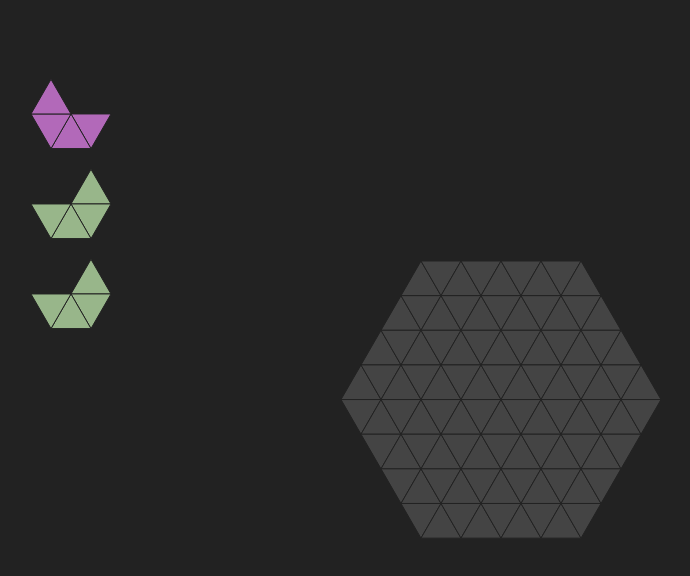
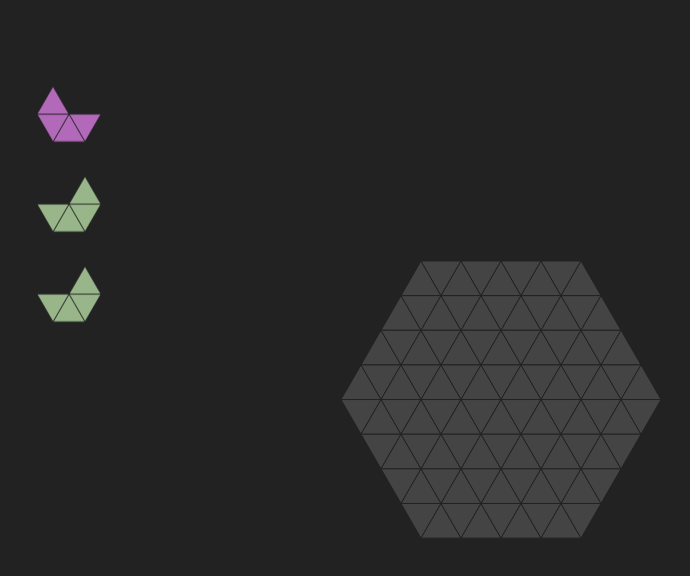
Before and after one commit to Candiniz/hexis, a React (Create React App) app: page / in a window 1280 px wide. Shown: the top 576 px of the page, without its empty margins (139-829 px from the left). Built offline with nearby package versions, Linux system fonts and the light colour scheme.

Commit message:
Animações nas peças

```diff
--- a/package.json
+++ b/package.json
@@ -4,6 +4,7 @@
   "private": true,
   "dependencies": {
     "cra-template": "1.2.0",
+    "framer-motion": "^11.15.0",
     "react": "^18.2.0",
     "react-dom": "^18.2.0",
     "react-scripts": "^5.0.1",
--- a/src/components/Board.jsx
+++ b/src/components/Board.jsx
@@ -10,7 +10,8 @@ const Board = () => {
     const [droppedTriangles, setDroppedTriangles] = useState([]);
     const [droppedTriangleColors, setDroppedTriangleColors] = useState({});
     const [resetKey, setResetKey] = useState(0);
-
+    const [animatedPieces, setAnimatedPieces] = useState([]);
+    const [newPieces, setNewPieces] = useState([]);
 
     const scale = 0.8; // Escala do tabuleiro
     const size = 50 * scale; // Tamanho do triângulo
@@ -55,6 +56,8 @@ const Board = () => {
     const generateNewPieces = () => {
         const randomShapes = [getRandomShape(), getRandomShape(), getRandomShape()];
         setPieceShapes(randomShapes);
+
+        setNewPieces([0, 1, 2]);
         setResetKey((prevKey) => prevKey + 1);
     };
 
@@ -254,7 +257,21 @@ const Board = () => {
     };
 
 
-
+    useEffect(() => {
+        setAnimatedPieces((prev) => {
+            // Marque como não animadas apenas as novas peças
+            const newIndices = pieceShapes
+                .map((_, index) => (!prev.includes(index) ? index : null))
+                .filter((index) => index !== null);
+            return [...prev, ...newIndices];
+        });
+    }, [pieceShapes]);
+    useEffect(() => {
+        if (newPieces.length > 0) {
+            const timeout = setTimeout(() => setNewPieces([]), 300); // Limpa após 300ms
+            return () => clearTimeout(timeout);
+        }
+    }, [newPieces]);
 
     // Atualiza o estado isMobile com base na largura da tela
     useEffect(() => {
@@ -297,6 +314,8 @@ const Board = () => {
                             scaleFactor={1}
                             onDrop={() => handlePieceDrop(index)}
                             onHover={(triangles) => handlePieceHover(triangles)}
+                            isNew={newPieces.includes(index)}
+                            index={index}
                             positionY={positionY}
                             positionX={positionX}
                         />
--- a/src/components/Piece.jsx
+++ b/src/components/Piece.jsx
@@ -1,5 +1,7 @@
+/* eslint-disable react-hooks/exhaustive-deps */
 import { useState, useRef, useEffect } from "react";
 import styles from './Piece.module.css';
+import { motion } from "framer-motion";
 
 const Piece = ({
   shape,
@@ -8,12 +10,16 @@ const Piece = ({
   onHover,
   onDrop,
   index,
+  isNew,
   pieceIndex,
   positionY,
   positionX,
 }) => {
   const [position, setPosition] = useState({ x: 0, y: 0 }); // Posição da peça
   const [isDragging, setIsDragging] = useState(false); // Estado de arrasto
+  const [draggingStates, setDraggingStates] = useState([]);
+
+
   const pieceRef = useRef(null);
   const dragStartRef = useRef({ x: 0, y: 0 }); // Posição inicial do mouse
 
@@ -22,7 +28,6 @@ const Piece = ({
   const scaledSize = validSize * scaleFactor;
 
   const height = (Math.sqrt(3) / 2) * scaledSize;
-  const width = scaledSize * 3;
 
   // Definição das formas
   const shapesSVG = {
@@ -365,17 +370,15 @@ const Piece = ({
 
   const handleMouseDown = (event) => {
     setIsDragging(true);
-    dragStartRef.current = {
-      x: event.clientX - position.x,
-      y: event.clientY - position.y,
-    };
+    pieceRef.current.dragStartX = event.clientX - position.x;
+    pieceRef.current.dragStartY = event.clientY - position.y;
   };
 
   const handleMouseMove = (event) => {
     if (!isDragging) return;
 
-    const newX = event.clientX - dragStartRef.current.x;
-    const newY = event.clientY - dragStartRef.current.y;
+    const newX = event.clientX - pieceRef.current.dragStartX;
+    const newY = event.clientY - pieceRef.current.dragStartY;
 
     setPosition({ x: newX, y: newY });
 
@@ -395,7 +398,7 @@ const Piece = ({
       centerY = top + height / 2 - 15 + matrix.f;
     } else {
       // Caso não tenha transformação, usamos as coordenadas do bounding rect
-   const matrix = new DOMMatrix(transform); // Cria a matriz de transformação
+      const matrix = new DOMMatrix(transform); // Cria a matriz de transformação
       centerX = left + width / 2 + matrix.e;
       centerY = top + height / 2 + matrix.f;
     }
@@ -404,7 +407,7 @@ const Piece = ({
     // Por exemplo, você pode tentar uma compensação de pixels manual para corrigir
 
     onHover({
-      center: { x: centerX, y: centerY},
+      center: { x: centerX, y: centerY },
       shape: shapes[shape],
     });
   };
@@ -416,8 +419,27 @@ const Piece = ({
 
     if (onDrop) {
       onDrop(index);
+    } else {
+      setPosition({ x: 0, y: 0 });
     }
   };
+
+  const handleDragStart = (index) => {
+    setDraggingStates((prev) => {
+      const updated = [...prev];
+      updated[index] = true; // Define como arrastando
+      return updated;
+    });
+  };
+
+  const handleDragEnd = (index) => {
+    setDraggingStates((prev) => {
+      const updated = [...prev];
+      updated[index] = false; // Define como não arrastando
+      return updated;
+    });
+  };
+
 
   useEffect(() => {
     window.addEventListener("mousemove", handleMouseMove);
@@ -430,7 +452,22 @@ const Piece = ({
   }, [isDragging]);
 
   return (
-    <div
+    <motion.div
+
+      dragMomentum={false}
+
+
+      initial={isNew ? { scale: 0.5 } : false}
+      animate={{
+        scale: isDragging ? 1 : 0.8,
+      }}
+      whileDrag={{
+        scale: 0.8,
+      }}
+      onDragStart={handleDragStart}
+      onDragEnd={handleDragEnd}
+      onMouseUp={handleMouseUp}
+      transition={{ type: "spring", stiffness: 300, damping: 20 }}
       className="svg-container"
       ref={pieceRef}
       style={{
@@ -451,7 +488,7 @@ const Piece = ({
       >
         {shapesSVG[shape]}
       </svg>
-    </div>
+    </motion.div>
   );
 };
 
```
Also changed, not shown: 2 other files (tests, documents, lock files or other folders).
